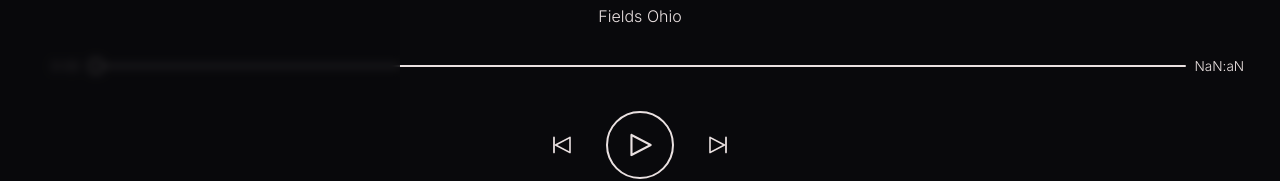
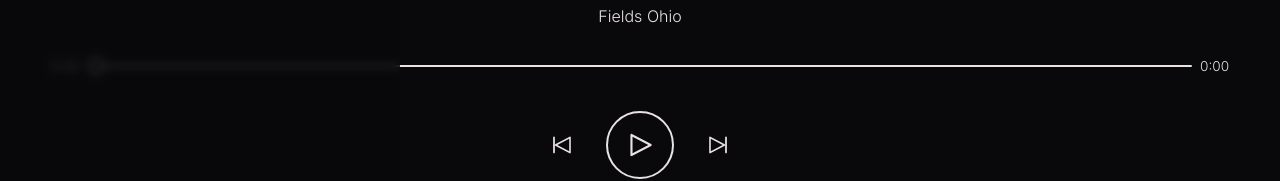
Before and after one commit to double-vee/next-music-player, a Next.js app: page / in a window 1280 px wide. Shown: the part 490-671 px from the top of the page. Built offline with nearby package versions, Linux system fonts and the light colour scheme.

Commit message:
timeData updated with onLoadedMetadata; refactoring to prevent duration from resolving to NaN

```diff
--- a/src/components/Controls/Controls.jsx
+++ b/src/components/Controls/Controls.jsx
@@ -56,11 +56,11 @@ export default function Controls({
         <input
           type="range"
           min={0}
-          max={timeData.duration}
+          max={timeData.duration || 0}
           value={timeData.currentTime}
           onChange={handleChange}
         />
-        <p>{formatTime(timeData.duration)}</p>
+        <p>{timeData.duration ? formatTime(timeData.duration) : '0:00'}</p>
       </div>
       <div className="play-control">
         <button className="btn skip-back">
@@ -81,6 +81,7 @@ export default function Controls({
         ref={audioRef}
         onEnded={() => setIsPlaying(false)}
         onTimeUpdate={handleTimeUpdate}
+        onLoadedMetadata={handleTimeUpdate}
       />
     </div>
   );
```
